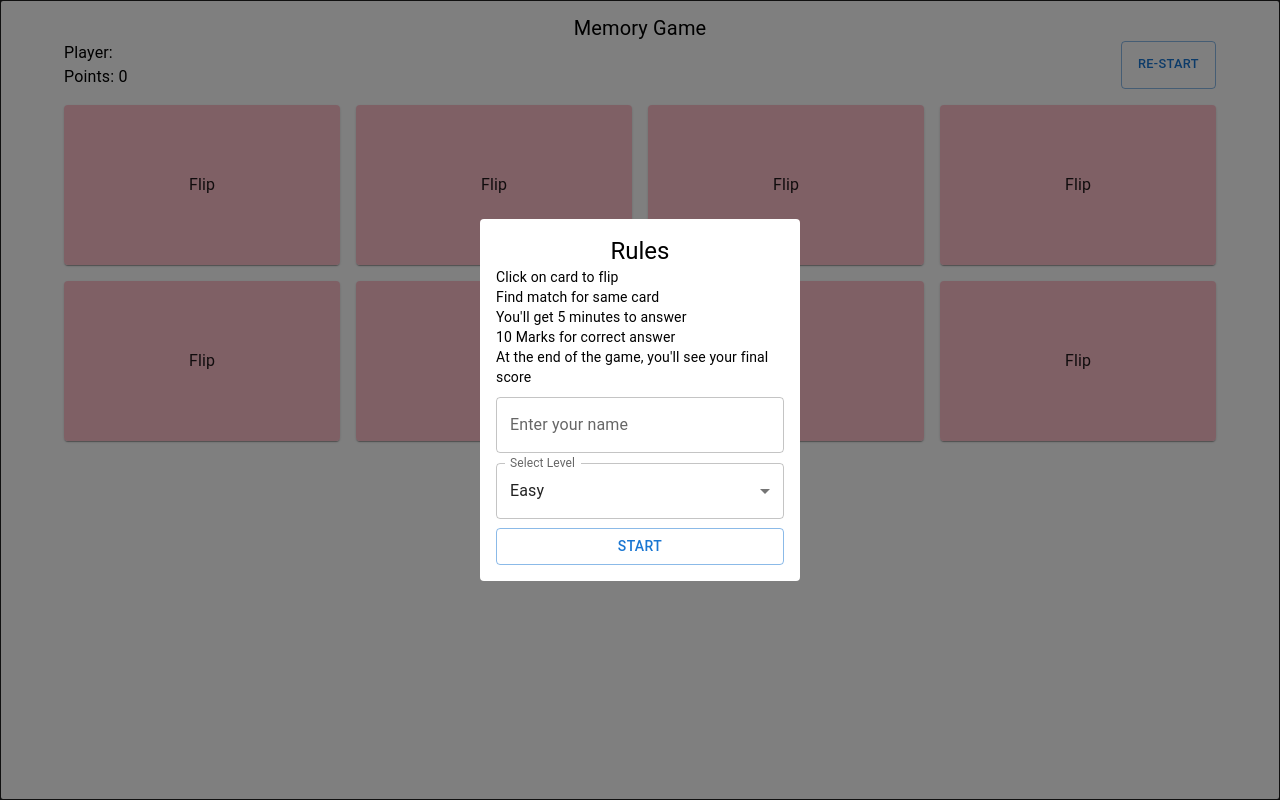
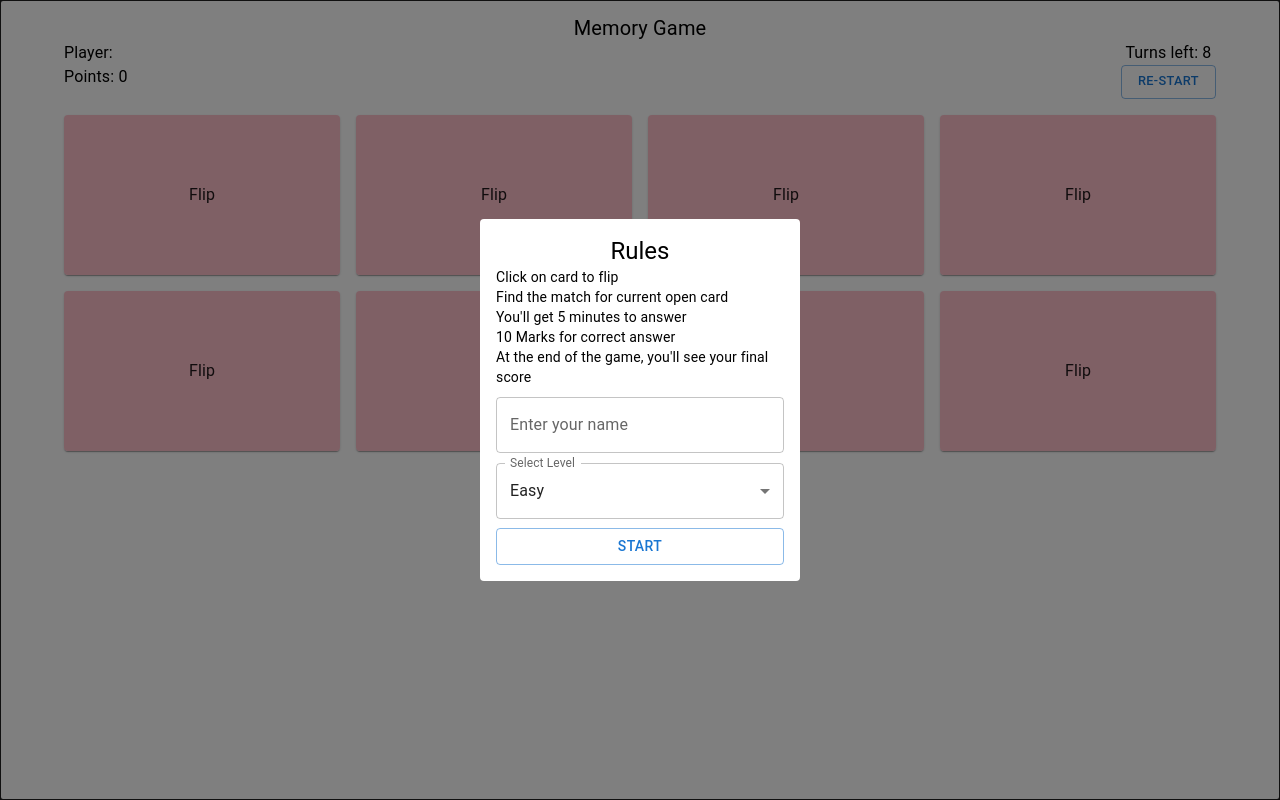
Before and after one commit to deuex-solutions/ui-playground, a React (Create React App) app in the folder debarshi-memory-game/: page / in a window 1280 px wide. Built offline with nearby package versions, Linux system fonts and the light colour scheme; grey boxes are pictures that could not be loaded; the HTML template or start-up script is replaced by a standard one.

Commit message:
feat: added turns left in the UI

```diff
--- a/debarshi-memory-game/src/App.js
+++ b/debarshi-memory-game/src/App.js
@@ -48,6 +48,10 @@ const App = () => {
             Points: {points}
           </Typography>
         </div>
+        <div>
+          <Typography component="h6" variant="body1" align="center">
+            Turns left: {cardList.length - turns}
+          </Typography>
           <Button
             variant="outlined"
             onClick={resetGame}
@@ -55,6 +59,7 @@ const App = () => {
           >
             Re-start
           </Button>
+        </div>
       </Box>
 
       <FormModal onStart={handleStart} open={state.modal === modals.START_MODAL} />
--- a/debarshi-memory-game/src/components/Modal/FormModal.js
+++ b/debarshi-memory-game/src/components/Modal/FormModal.js
@@ -16,7 +16,7 @@ import Modal from './Modal'
 
 const rules = [
   'Click on card to flip',
-  'Find match for same card',
+  'Find the match for current open card',
   "You'll get 5 minutes to answer",
   '10 Marks for correct answer',
   "At the end of the game, you'll see your final score",
```
Lines whose indentation alone changed are shown as unchanged.
